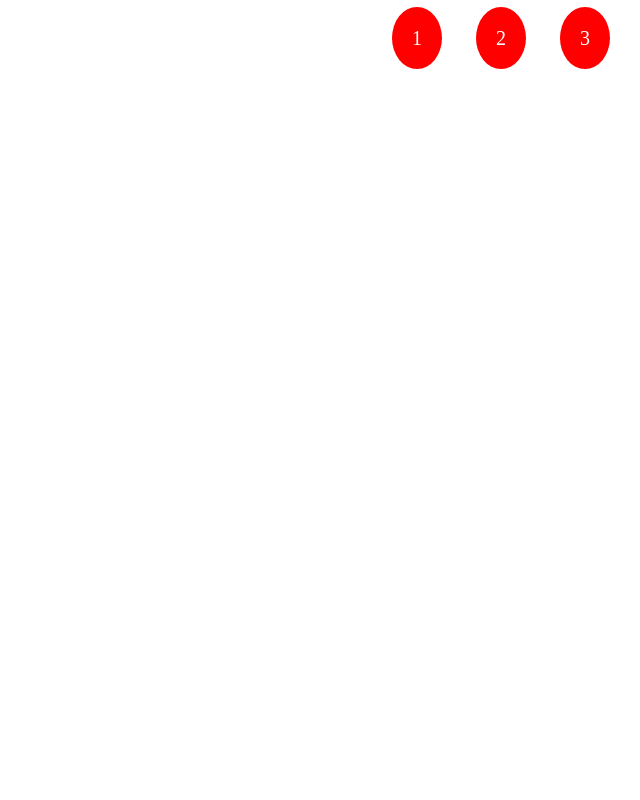
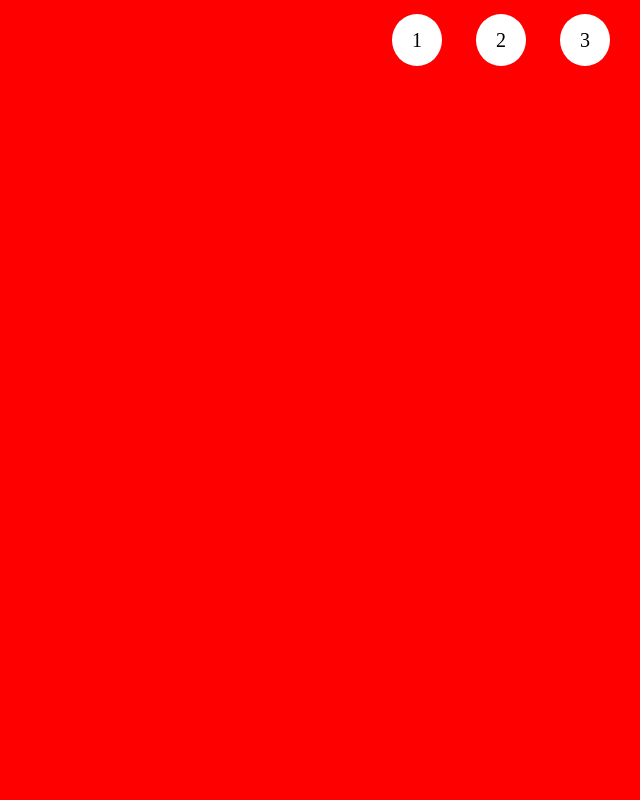
Before and after one commit to Robertodambrosio/htmlcss-shoes, a plain HTML site: page index.html in a window 1280 px wide. Shown: the top 800 px of the page, without its empty margins (640-1280 px from the left). Drawn offline with Linux system fonts and the light colour scheme.

Commit message:
init main + correzioni header

```diff
--- a/css/style.css
+++ b/css/style.css
@@ -6,31 +6,47 @@
     box-sizing: border-box;
 }
 
+/* init header  */
+
 header {
     height: 80px;
     position: fixed;
-    position: relative;
+    right: 0;
 }
 
 header nav{
-    position: absolute;
-    right: 0;
-    bottom: 0;
     line-height: 80px;
 }
 
 header nav ul li{
     display: inline-block;
-    text-align: right;
     background-color: transparent;
 }
+
 
 header nav ul li a{
     text-decoration: none;
     font-size: 20px;
     margin-right: 30px;
-    padding: 20px;
+    padding: 15px 20px;
     border-radius: 50%;
+    background-color: white;
+    color: black;
+}
+
+/* init main  */
+
+#section1{
+    height: 100vh;
     background-color: red;
-    color: white
 }
+
+#section2 {
+    height: 100vh;
+    background-color: green;
+}
+
+#section3 {
+    height: 100vh;
+    background-color: yellow;
+}
--- a/index.html
+++ b/index.html
@@ -21,7 +21,15 @@
     <!-- / header  -->
     <!-- init main  -->
     <main>
+        <section id="section1">
 
+        </section>
+        <section id="section2">
+
+        </section>
+        <section id="section3">
+
+        </section>
     </main>
     <!-- / main      -->
 </body>
```
